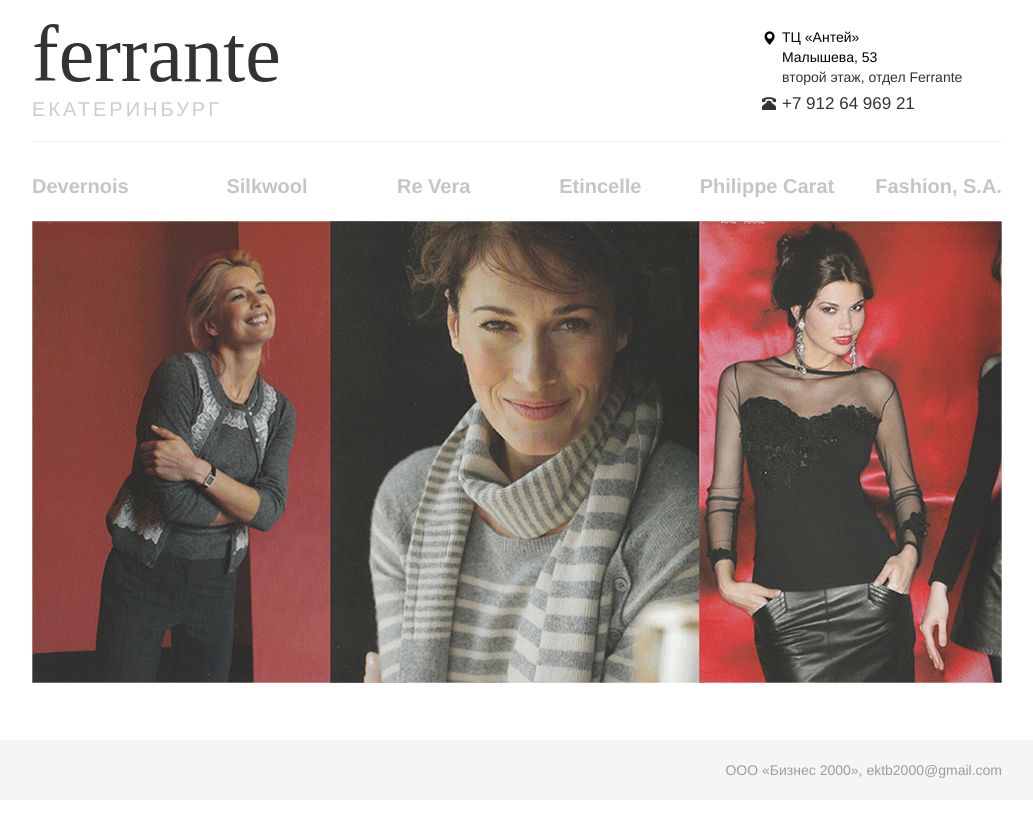
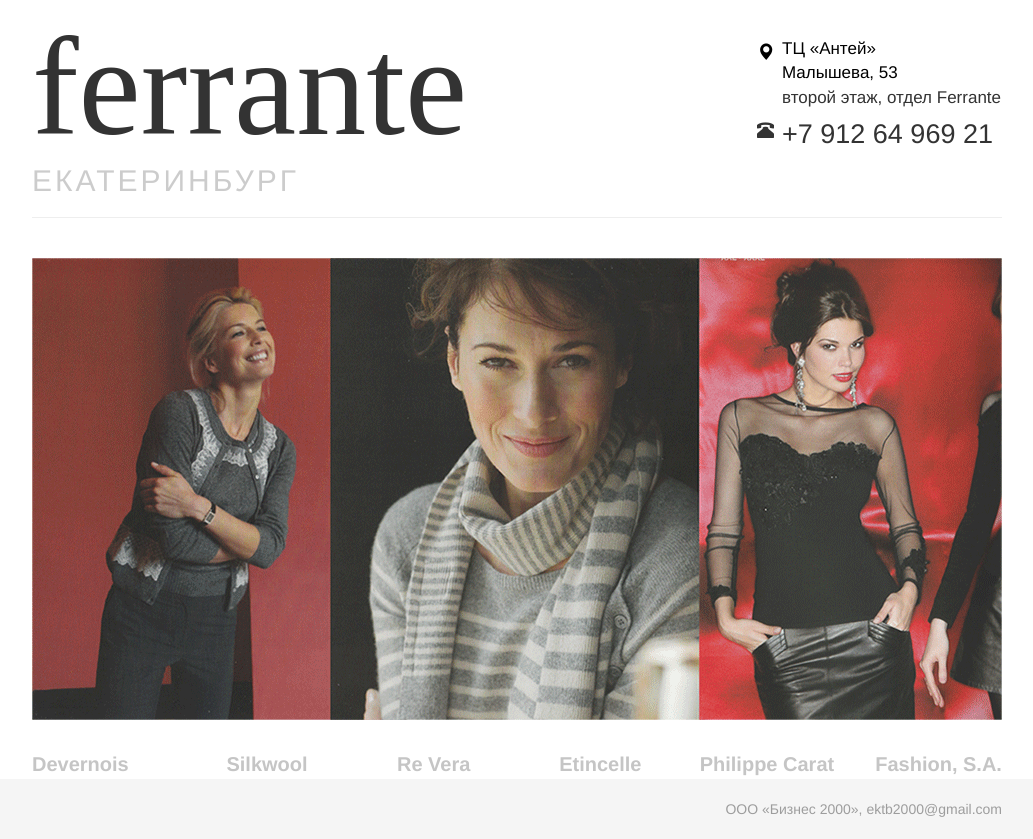
Before and after one commit to vorou/ferrante, a plain HTML site: page index.html in a window 1280 px wide. Shown: the whole page, without its empty margins (123-1156 px from the left). Before the commit the page ends 800 px from the top, so only its background shows below. Drawn offline with nearby package versions, Linux system fonts and the light colour scheme.

Commit message:
bigger fonts

```diff
--- a/index.html
+++ b/index.html
@@ -44,6 +44,11 @@
         </div>
       </div>
       <hr />
+    </div>
+  </header>
+  <main>
+    <div class="container">
+      <img src="pics.png" />
       <div class="brands">
         <div class="row">
           <div class="col-md-2">
@@ -67,11 +72,6 @@
         </div>
       </div>
     </div>
-  </header>
-  <main>
-    <div class="container">
-      <img src="pics.png" />
-    </div>
   </main>
   <footer>
     <div class="container">
--- a/styles.css
+++ b/styles.css
@@ -3,7 +3,7 @@
 }
 
 h1 {
-  font-size: 80px;
+  font-size: 140px;
   font-family: "Times New Roman", serif;
   margin: 0;
 }
@@ -11,7 +11,7 @@ h1 {
 h2 {
   margin: 0 0 0 0;
   color: rgba(0, 0, 0, 0.2);
-  font-size: 20px;
+  font-size: 30px;
   letter-spacing: 3px;
 }
 
@@ -32,7 +32,8 @@ a:hover {
 }
 
 .contacts {
-  margin: 17px 0 0 0;
+  font-size: 17px;
+  margin: 27px 0 0 0;
 }
 
 .address {
@@ -42,8 +43,8 @@ a:hover {
 
 .contact-icon {
   position: absolute;
-  top: 4px;
-  left: -20px;
+  top: 7px;
+  left: -25px;
 }
 
 .contact-block {
@@ -52,7 +53,7 @@ a:hover {
 }
 
 .phone {
-  font-size: 17px;
+  font-size: 27px;
 }
 
 .brands {
```
